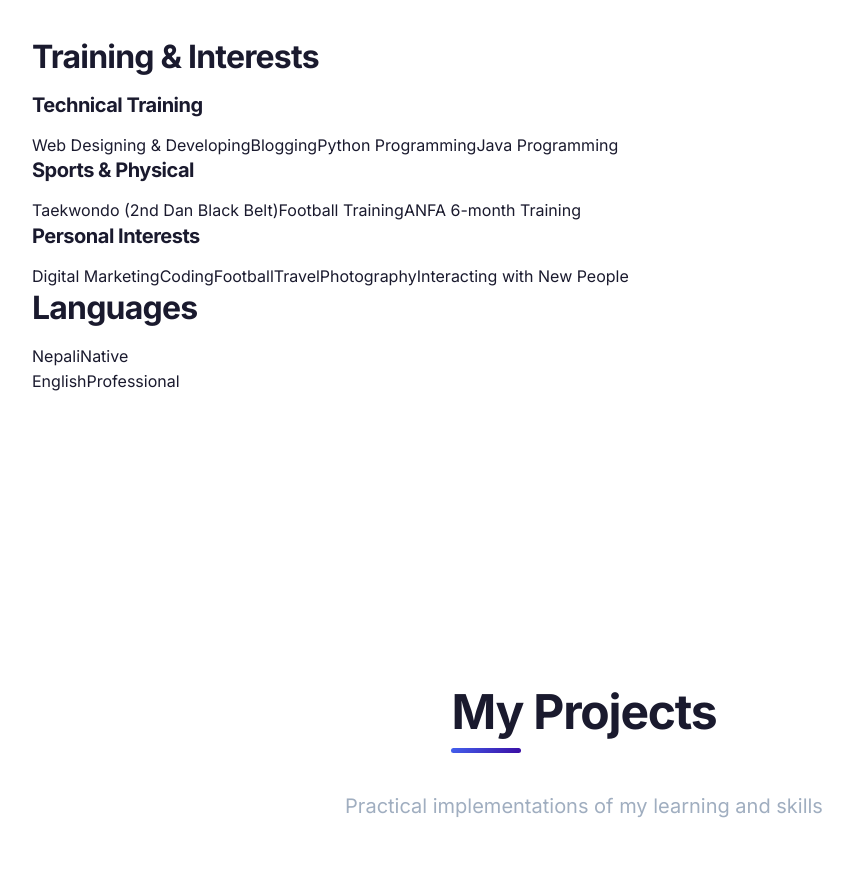
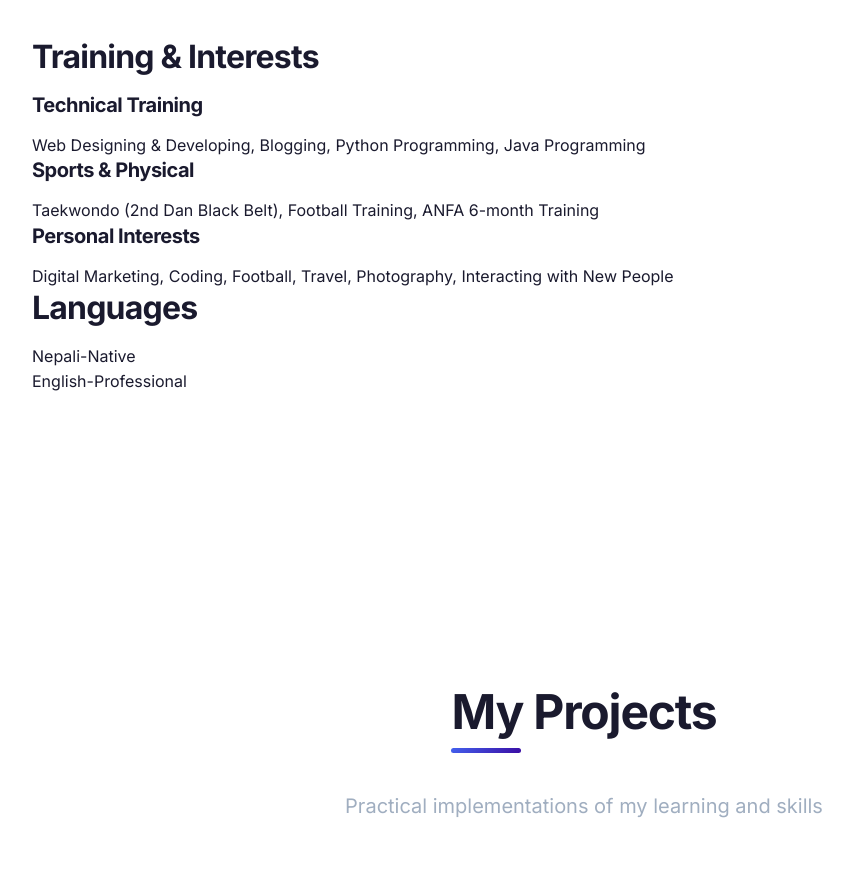
Before and after one commit to prashannapudasaini/Portfolio, a Next.js app: page / in a window 1280 px wide. Shown: the part 4500-5386 px from the top of the page, without its empty margins (56-909 px from the left). Built offline with nearby package versions, Linux system fonts and the light colour scheme.

Commit message:
Update interest tags and language names with commas

```diff
--- a/components/Skills.jsx
+++ b/components/Skills.jsx
@@ -90,28 +90,28 @@ export default function Skills() {
             <div className="interest-category">
               <h4>Technical Training</h4>
               <div className="interest-tags">
-                <span className="interest-tag">Web Designing & Developing</span>
-                <span className="interest-tag">Blogging</span>
-                <span className="interest-tag">Python Programming</span>
+                <span className="interest-tag">Web Designing & Developing, </span>
+                <span className="interest-tag">Blogging, </span>
+                <span className="interest-tag">Python Programming, </span>
                 <span className="interest-tag">Java Programming</span>
               </div>
             </div>
             <div className="interest-category">
               <h4>Sports & Physical</h4>
               <div className="interest-tags">
-                <span className="interest-tag">Taekwondo (2nd Dan Black Belt)</span>
-                <span className="interest-tag">Football Training</span>
+                <span className="interest-tag">Taekwondo (2nd Dan Black Belt), </span>
+                <span className="interest-tag">Football Training, </span>
                 <span className="interest-tag">ANFA 6-month Training</span>
               </div>
             </div>
             <div className="interest-category">
               <h4>Personal Interests</h4>
               <div className="interest-tags">
-                <span className="interest-tag">Digital Marketing</span>
-                <span className="interest-tag">Coding</span>
-                <span className="interest-tag">Football</span>
-                <span className="interest-tag">Travel</span>
-                <span className="interest-tag">Photography</span>
+                <span className="interest-tag">Digital Marketing, </span>
+                <span className="interest-tag">Coding, </span>
+                <span className="interest-tag">Football, </span>
+                <span className="interest-tag">Travel, </span>
+                <span className="interest-tag">Photography, </span>
                 <span className="interest-tag">Interacting with New People</span>
               </div>
             </div>
@@ -122,11 +122,11 @@ export default function Skills() {
           <h3>Languages</h3>
           <div className="languages">
             <div className="language-item">
-              <span className="language-name">Nepali</span>
+              <span className="language-name">Nepali-</span>
               <span className="language-level">Native</span>
             </div>
             <div className="language-item">
-              <span className="language-name">English</span>
+              <span className="language-name">English-</span>
               <span className="language-level">Professional</span>
             </div>
           </div>
```
